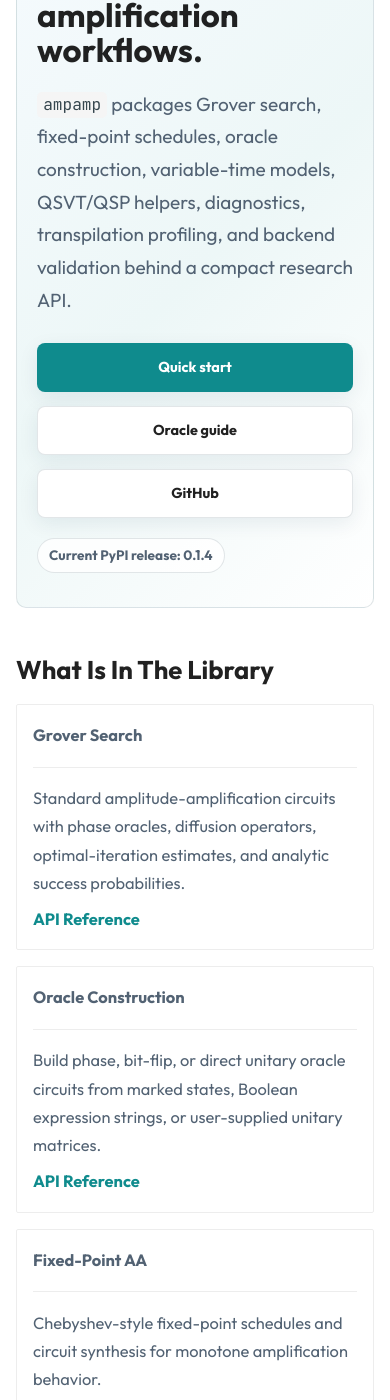
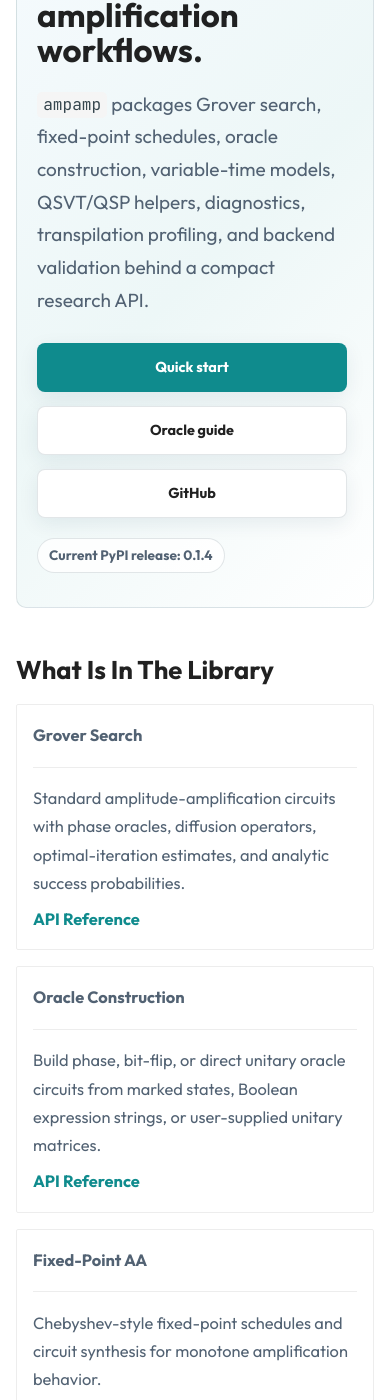
Before and after one commit to QuantumAmplification/ampamp, an MkDocs documentation site: the page built from docs/index.md, in a window 390 px wide and 1400 px high, scrolled down 316 px. Built offline with MkDocs 1.6.1 and Material for MkDocs 9.7.7, drawn with Linux system fonts in a browser that asks for light colours; comment, search, counter and statistics services are not loaded.

Commit message:
Update custom.css

```diff
--- a/docs/stylesheets/custom.css
+++ b/docs/stylesheets/custom.css
@@ -33,6 +33,12 @@
 html,
 body {
   overflow-x: hidden;
+}
+
+*,
+*::before,
+*::after {
+  box-sizing: border-box;
 }
 
 .md-header {
@@ -299,6 +305,7 @@
 
   .ampamp-hero__inner {
     grid-template-columns: 1fr;
+    max-width: calc(100vw - 2rem);
   }
 
   .ampamp-terminal {
@@ -312,6 +319,14 @@
 
   .ampamp-hero h1 {
     font-size: clamp(1.65rem, 8vw, 2.45rem);
+    max-width: calc(100vw - 4rem);
+  }
+
+  .ampamp-lede,
+  .ampamp-eyebrow,
+  .ampamp-actions,
+  .ampamp-version {
+    max-width: calc(100vw - 4rem);
   }
 
   .ampamp-actions {
```
